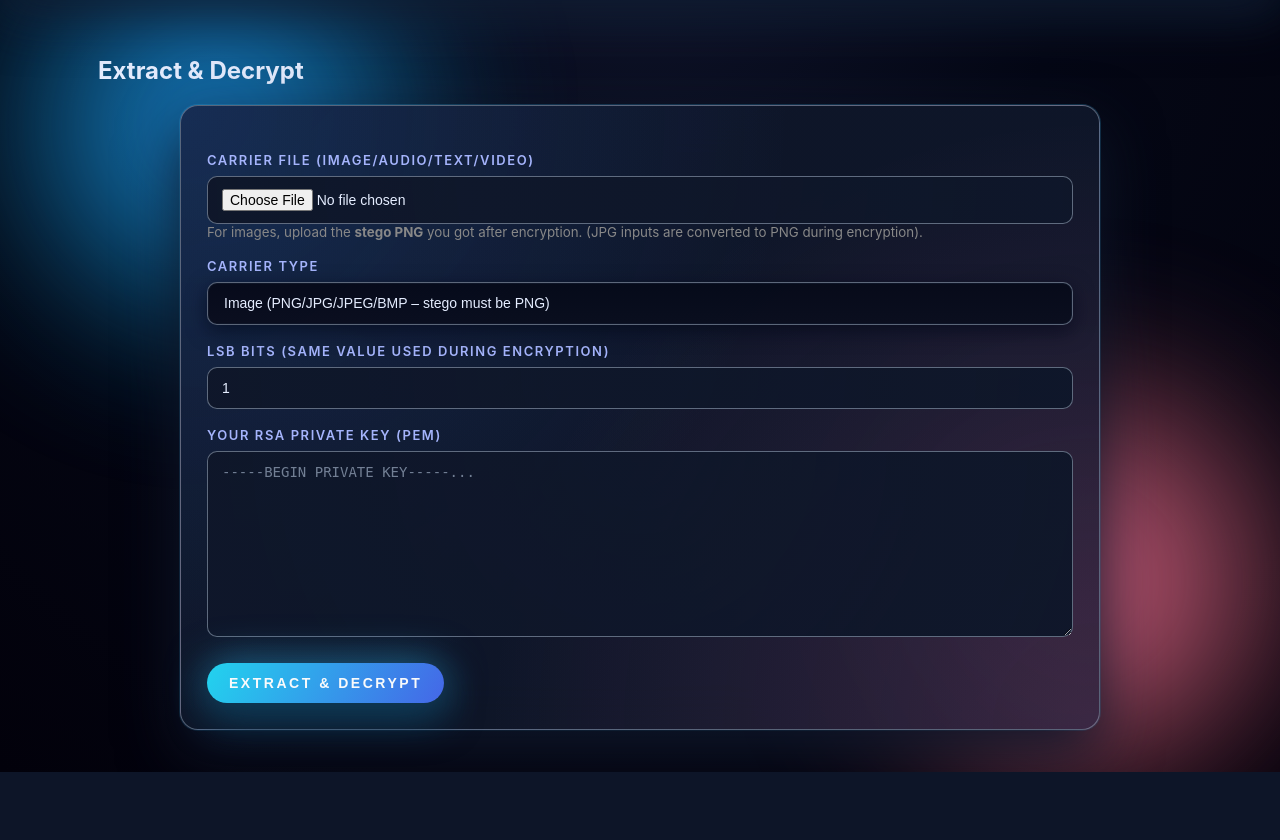
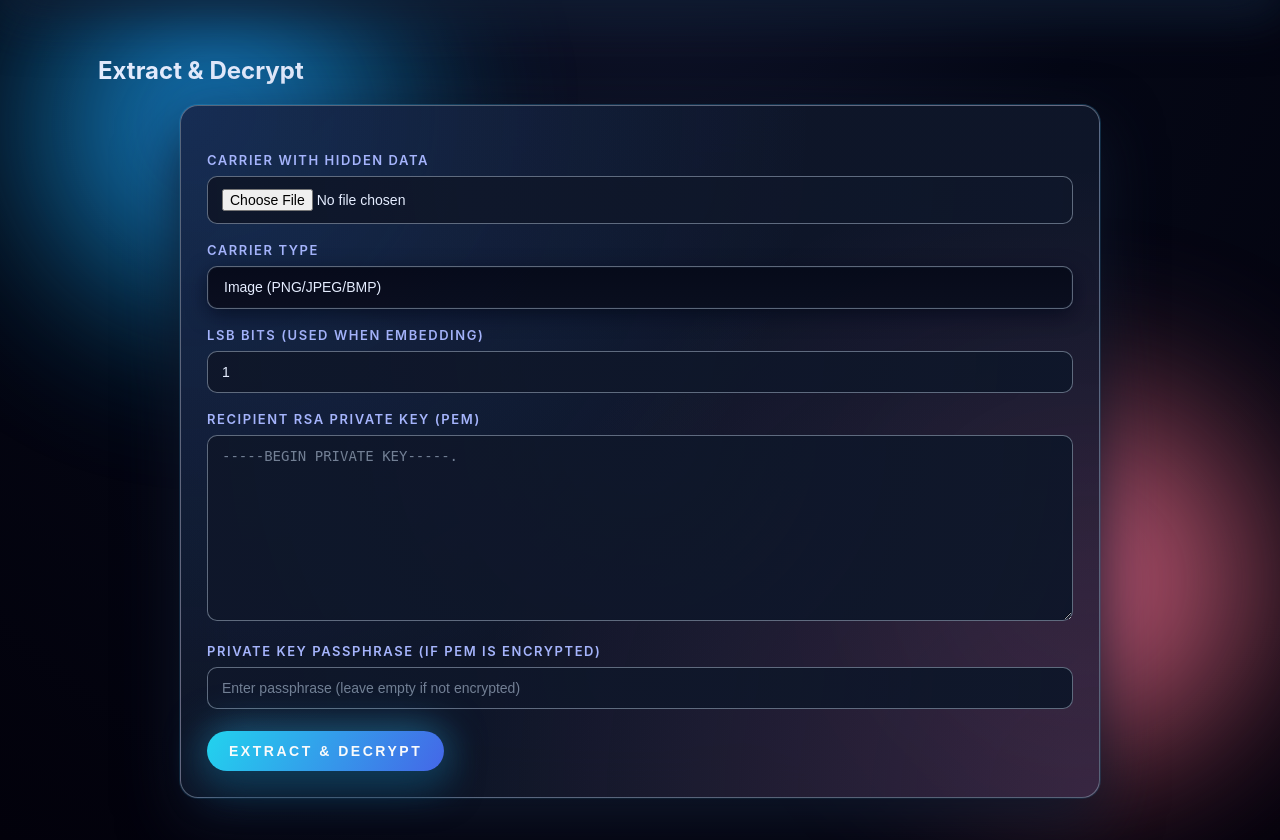
Before and after one commit to 06sanju-06/CryptAvit, a Flask app: page /decrypt in a window 1280 px wide. Shown: the part 66-906 px from the top of the page. Before the commit the page ends 838 px from the top, so only its background shows below. Run offline with Flask 2, Linux system fonts and the light colour scheme; some libraries are stand-ins or nearby versions.

Commit message:
Update all files: templates, static, app.py, styles, scripts

```diff
--- a/app.py
+++ b/app.py
@@ -166,7 +166,8 @@ def decrypt():
     result = None
     if request.method == "POST":
         carrier = request.files.get("carrier")
-        priv_key_pem = request.form.get("private_key") or ""
+        priv_key_pem = request.form.get("private_key") or ''
+        passphrase = request.form.get('passphrase') or ''
         carrier_type = request.form.get("carrier_type")
         lsb_bits = int(request.form.get("lsb_bits") or 1)
 
@@ -177,7 +178,7 @@ def decrypt():
         if not carrier or carrier.filename == "":
             flash("Please upload the carrier file", "danger")
             return redirect(request.url)
-
+        pw = passphrase.encode('utf-8') if passphrase else None
         filename = secure_filename(carrier.filename)
         ext = filename.rsplit(".", 1)[-1].lower()
 
@@ -206,10 +207,13 @@ def decrypt():
 
             plaintext = hybrid_decrypt_package(
                 package,
-                priv_key_pem.encode("utf-8"),
+                priv_key_pem.encode("utf-8"),password=pw
             )
             result = plaintext.decode("utf-8", errors="replace")
-
+        except ValueError as ve:
+            # common for wrong passphrase / no key / parse failures
+            flash('Failed to extract/decrypt: ' + str(ve), 'danger')
+            return redirect(request.url)
         except Exception as e:
             flash("Failed to extract/decrypt: " + str(e), "danger")
             return redirect(request.url)
--- a/stego_crypto.py
+++ b/stego_crypto.py
@@ -102,7 +102,7 @@ def hybrid_decrypt_package(package_bytes: bytes, recipient_priv_pem: bytes, pass
     Return plaintext bytes (decompressed if meta says so).
     """
     wrapped_key, nonce, ciphertext, meta = parse_package(package_bytes)
-    priv = serialization.load_pem_private_key(recipient_priv_pem, password=None)
+    priv = serialization.load_pem_private_key(recipient_priv_pem, password=password)
     aes_key = priv.decrypt(
         wrapped_key,
         padding.OAEP(mgf=padding.MGF1(algorithm=hashes.SHA256()), algorithm=hashes.SHA256(), label=None),
--- a/templates/decrypt.html
+++ b/templates/decrypt.html
@@ -1,37 +1,34 @@
 {% extends 'base.html' %}
 {% block content %}
-
+<section class="card">
   <h2>Extract & Decrypt</h2>
-
-<form method="post" enctype="multipart/form-data">
-
-  <label>Carrier file (image/audio/text/video)</label>
-  <input type="file" name="carrier" accept=".png,.jpg,.jpeg,.bmp,.wav,.txt,.avi" required>
-  <small style="display:block;margin-bottom:10px;color:#888;">
-    For images, upload the <strong>stego PNG</strong> you got after encryption.
-    (JPG inputs are converted to PNG during encryption).
-  </small>
+  <form method="post" enctype="multipart/form-data" class="form">
+    <label>Carrier with hidden data</label>
+    <input type="file" name="carrier" required>
 
     <label>Carrier type</label>
     <select name="carrier_type">
-    <option value="image">Image (PNG/JPG/JPEG/BMP – stego must be PNG)</option>
+      <option value="image">Image (PNG/JPEG/BMP)</option>
       <option value="audio">Audio (WAV)</option>
       <option value="text">Text (TXT)</option>
       <option value="video">Video (AVI)</option>
     </select>
 
-  <label>LSB bits (same value used during encryption)</label>
+    <label>LSB bits (used when embedding)</label>
     <input type="number" name="lsb_bits" min="1" max="2" value="1">
 
-  <label>Your RSA Private Key (PEM)</label>
-  <textarea name="private_key" rows="10" placeholder="-----BEGIN PRIVATE KEY-----..." required></textarea>
+    <label>Recipient RSA private key (PEM)</label>
+    <textarea name="private_key" rows="10" placeholder="-----BEGIN PRIVATE KEY-----." required></textarea>
 
-  <button type="submit">Extract & Decrypt</button>
+    <label>Private key passphrase (if PEM is encrypted)</label>
+    <input type="password" name="passphrase" placeholder="Enter passphrase (leave empty if not encrypted)">
+
+    <button type="submit" class="btn">Extract & Decrypt</button>
   </form>
 
   {% if result %}
-  <h3>Recovered Message</h3>
+    <h3>Recovered message</h3>
     <pre>{{ result }}</pre>
   {% endif %}
-
+</section>
 {% endblock %}
```
Also changed, not shown: templates/genkeys.html (+13 -1 lines). Lines whose indentation alone changed are shown as unchanged.
